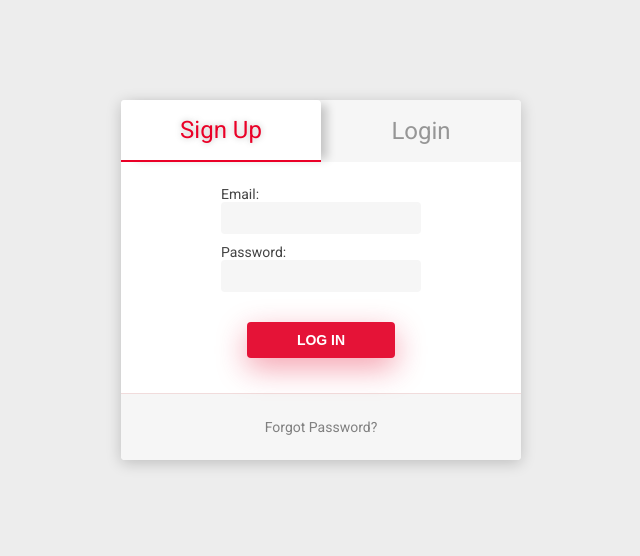
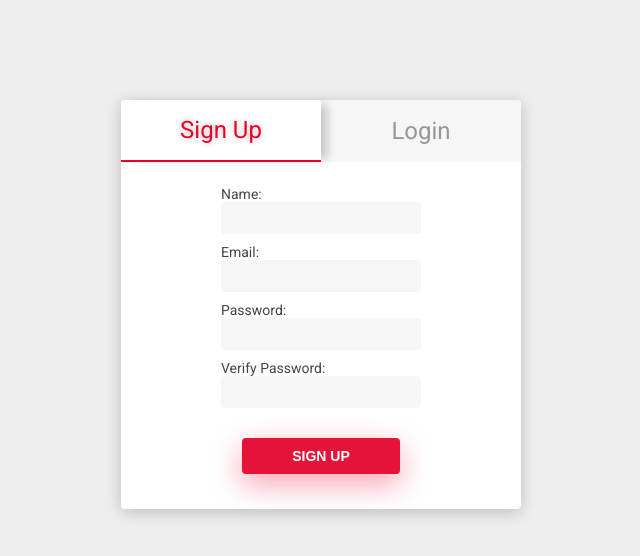
Before and after one commit to jordanepps/smartphone_medic, a React (Create React App) app in the folder client/: page /dashboard in a window 1280 px wide. Both pictures are taken after a click on the element "Sign Up". Shown: the top 556 px of the page, without its empty margins (319-959 px from the left). Built offline with nearby package versions, Linux system fonts and the light colour scheme.

Commit message:
Make signup and login tabs switch on click

```diff
--- a/client/src/components/App/App.js
+++ b/client/src/components/App/App.js
@@ -7,7 +7,7 @@ import Home from '../../routes/Home/Home';
 import Devices from '../../routes/Devices/Devices';
 // import Dashboard from '../../routes/Dashboard/Dashboard';
 import News from '../../routes/News/News';
-import Login from '../../routes/Login/Login';
+import TabContainer from '../../routes/SignupLogin/SignupLogin';
 //Layouts
 import MainLayout from '../../layouts/MainLayout/MainLayout';
 
@@ -23,7 +23,7 @@ export default function App() {
             layout={MainLayout}
           />
           <AppRoute path="/news" component={News} layout={MainLayout} />
-          <Route path="/dashboard" component={Login} />
+          <Route path="/dashboard" component={TabContainer} />
         </Switch>
       </div>
     </Router>
--- a/client/src/components/Utils/Utils.js
+++ b/client/src/components/Utils/Utils.js
@@ -1,5 +1,14 @@
 import React from 'react';
 import './Utils.css';
+
+export function TextInput({ value }) {
+  return (
+    <div className={`input-container ${value}`}>
+      <label htmlFor={value}>{value}:</label>
+      <input type="text" name={value} id={value} required />
+    </div>
+  );
+}
 
 export function Email() {
   return (
--- a/client/src/routes/Login/Login.js
+++ b/client/src/routes/SignupLogin/SignupLogin.js
@@ -1,9 +1,41 @@
 import React, { useState } from 'react';
 import { Link } from 'react-router-dom';
-import { Email, Password, SubmitButton } from '../../components/Utils/Utils';
+import {
+  TextInput,
+  Email,
+  Password,
+  VerifyPassword,
+  SubmitButton
+} from '../../components/Utils/Utils';
 import './SignupLogin.css';
 
-export default function Login() {
+function Signup() {
+  return (
+    <div className="display">
+      <TextInput value="Name" />
+      <Email />
+      <Password />
+      <VerifyPassword />
+      <SubmitButton value="sign up" />
+    </div>
+  );
+}
+
+function Login() {
+  return (
+    <div className="display">
+      <Email />
+      <Password />
+      <SubmitButton value="log in" />
+      <div className="form-footer">
+        {/* TODO:Place outline around forget Password */}
+        <Link>Forgot Password?</Link>
+      </div>
+    </div>
+  );
+}
+
+export default function TabContainer() {
   const [tabIsLogin, setTabIsLogin] = useState(true);
 
   const handleLoginSelect = () => setTabIsLogin(true);
@@ -28,15 +60,7 @@ export default function Login() {
             Login
           </h2>
         </div>
-        <div className="display">
-          <Email />
-          <Password />
-          <SubmitButton value="log in" />
-          <div className="form-footer">
-            {/* TODO:Place outline around forget Password */}
-            <Link>Forgot Password?</Link>
-          </div>
-        </div>
+        {tabIsLogin ? <Login /> : <Signup />}
       </form>
     </div>
   );
```
Also changed, not shown: client/src/routes/SignupLogin/SignupLogin.css (renamed from client/src/routes/Login/SignupLogin.css).
